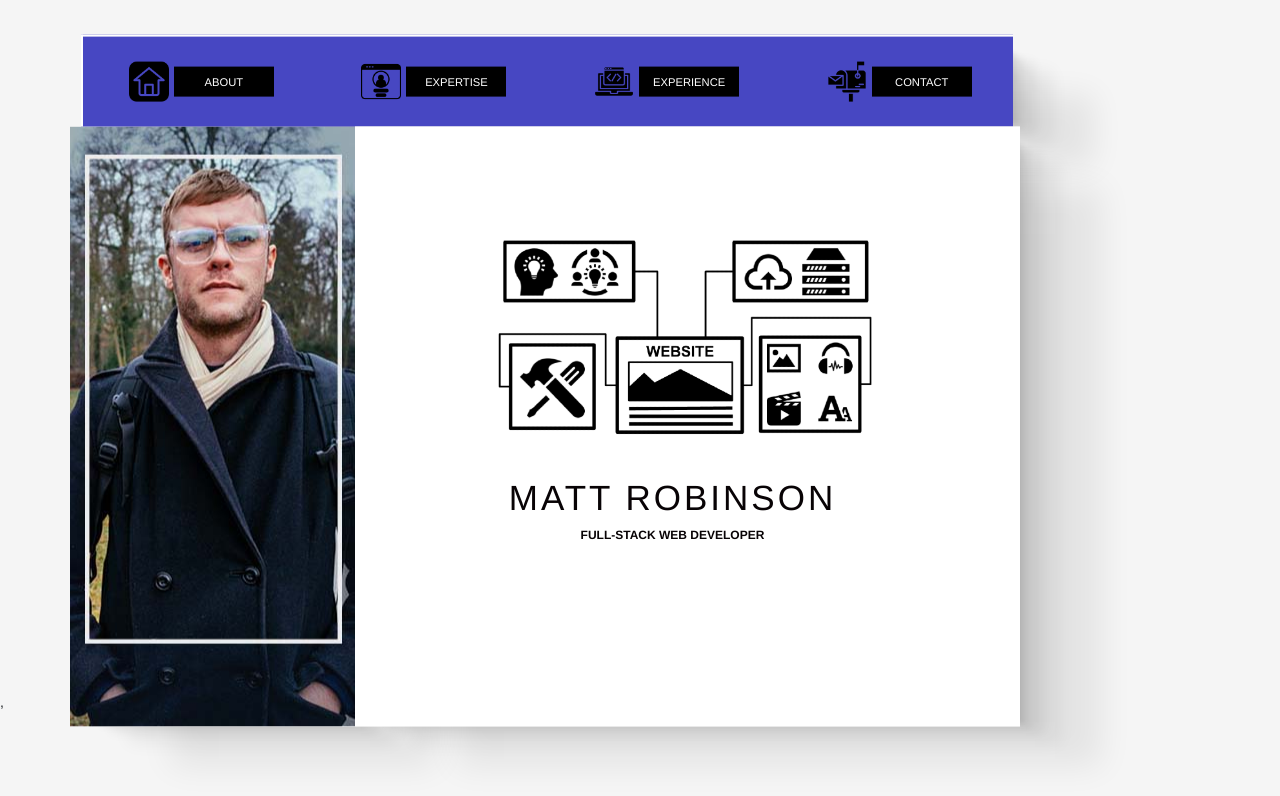
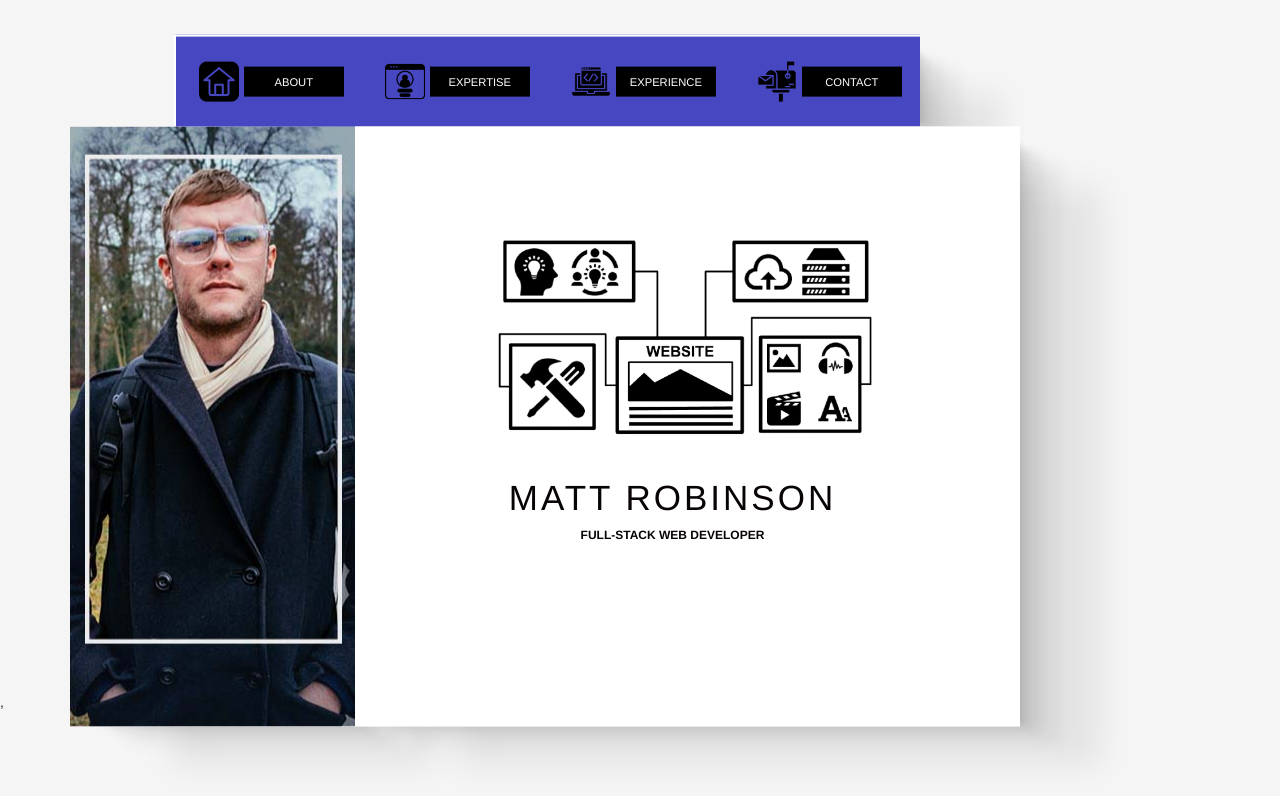
Before and after one commit to mrob-dev/mrob-dev-home, a React (Create React App) app: page / in a window 1280 px wide. Shown: the top 796 px of the page. Built offline with nearby package versions, Linux system fonts and the light colour scheme.

Commit message:
reduced size of navbar and fixed responsiveness

```diff
--- a/src/App.js
+++ b/src/App.js
@@ -13,7 +13,7 @@ export default function App() {
     <div>
     <Container className="vertical-center">
 
-        <Col xs={12} sm={12} md={12} xl={10} id="div1">
+        <Col xs={12} sm={12} md={12} xl={{ span: 8, offset: 1 }} id="div1">
         <NavBar />
         </Col>
 
```
